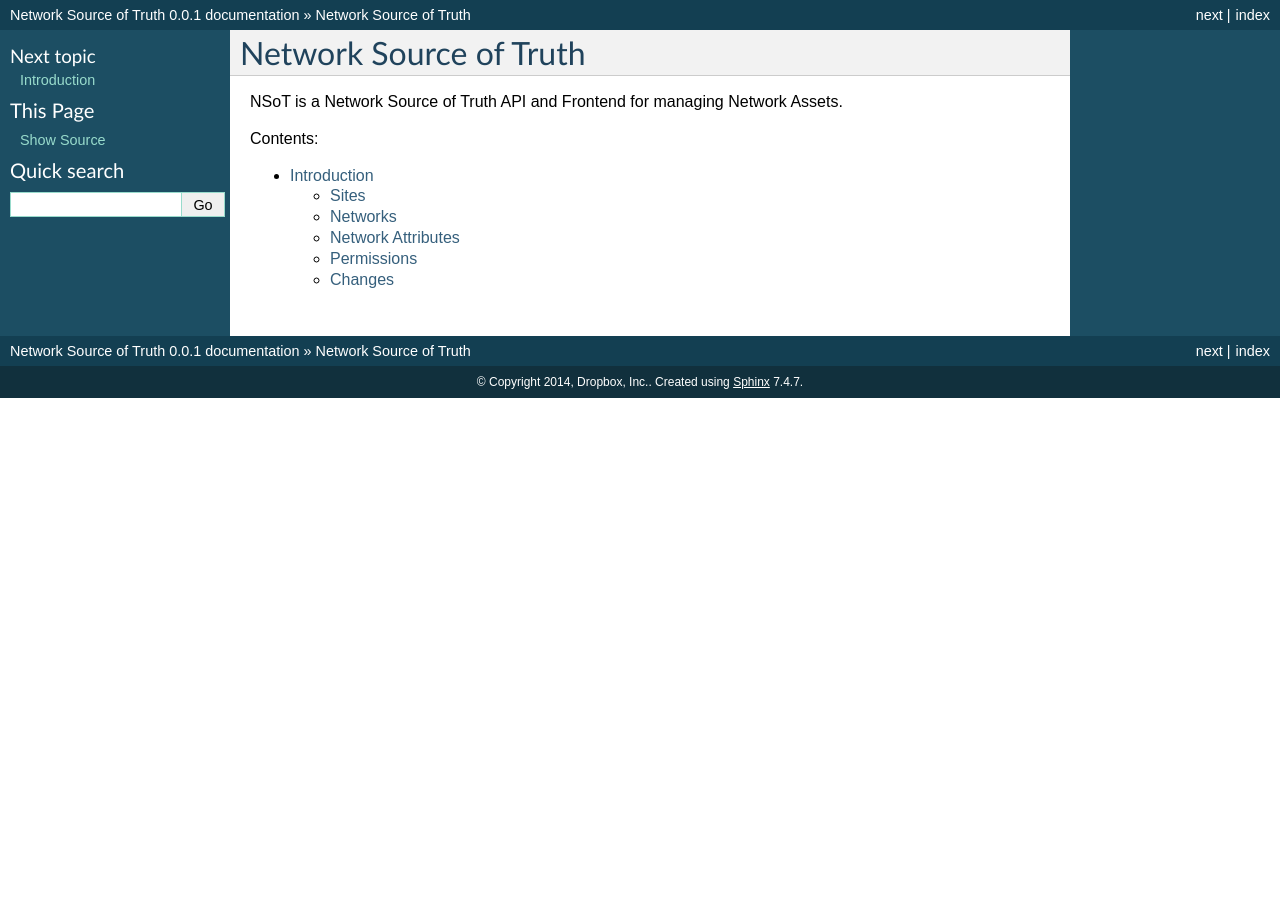
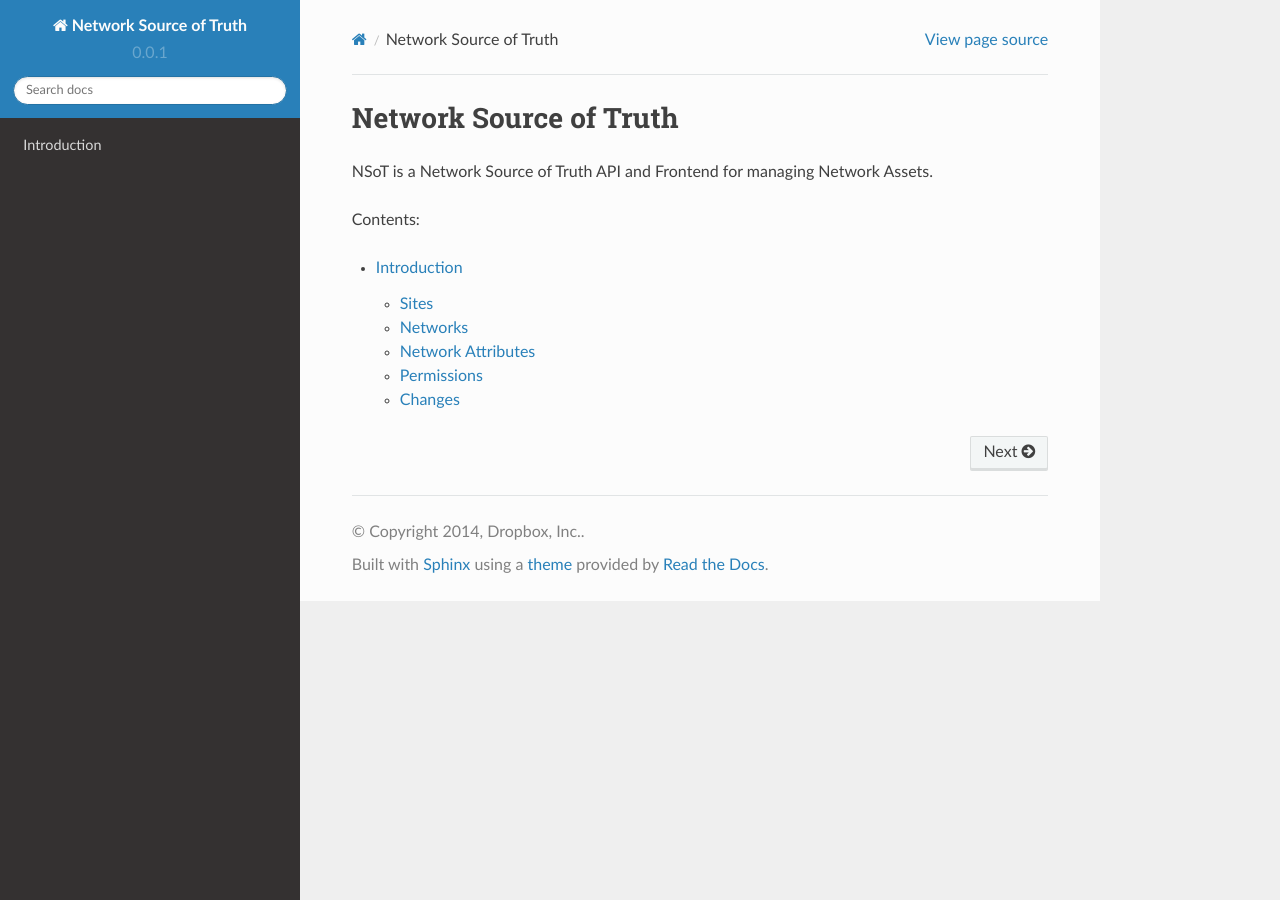
Before and after one commit to dropbox/nsot, a Sphinx documentation site: the page built from docs/index.rst, in a window 1280 px wide. Built offline with Sphinx 7.4.7 and the Read the Docs theme 2.0.0, drawn with Linux system fonts in a browser that asks for light colours; pages that are not in the unit, such as notebooks, are missing from menus.

Commit message:
Use readthedocs theme locally for development

```diff
--- a/docs/conf.py
+++ b/docs/conf.py
@@ -14,6 +14,8 @@
 
 import sys
 import os
+import sphinx_rtd_theme
+
 
 # If extensions (or modules to document with autodoc) are in another directory,
 # add these directories to sys.path here. If the directory is relative to the
@@ -99,9 +101,12 @@ pygments_style = 'sphinx'
 
 # -- Options for HTML output ----------------------------------------------
 
+html_theme = "sphinx_rtd_theme"
+html_theme_path = [sphinx_rtd_theme.get_html_theme_path()]
+
 # The theme to use for HTML and HTML Help pages.  See the documentation for
 # a list of builtin themes.
-html_theme = 'default'
+#html_theme = 'default'
 
 # Theme options are theme-specific and customize the look and feel of a theme
 # further.  For a list of options available for each theme, see the
--- a/requirements-dev.txt
+++ b/requirements-dev.txt
@@ -13,3 +13,4 @@ watchdog==0.8.2
 requests==2.5.1
 sphinxcontrib-httpdomain==1.3.0
 six==1.8.0
+sphinx-rtd-theme==0.1.6
```
Also changed, not shown: 1 other file.
